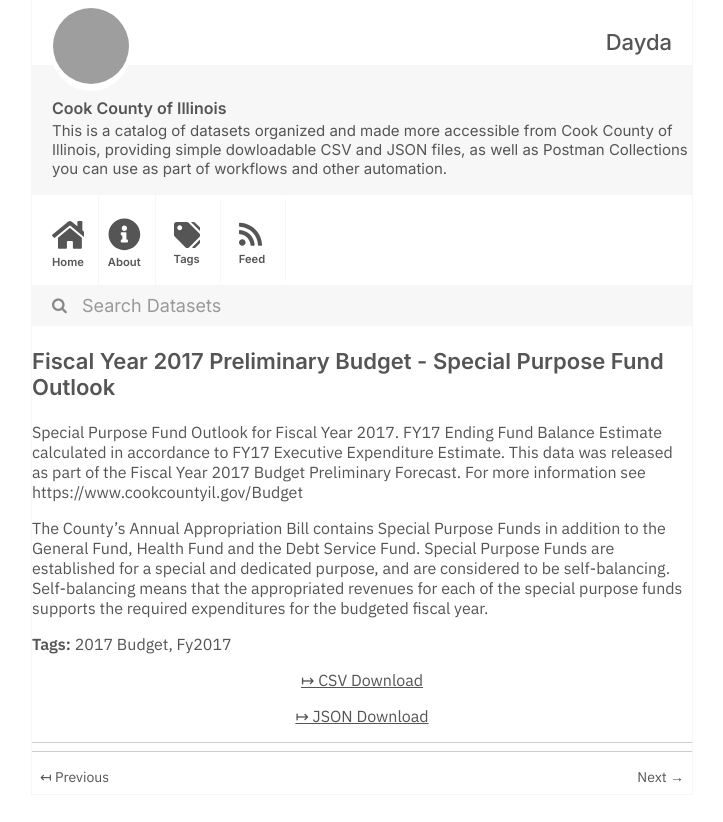
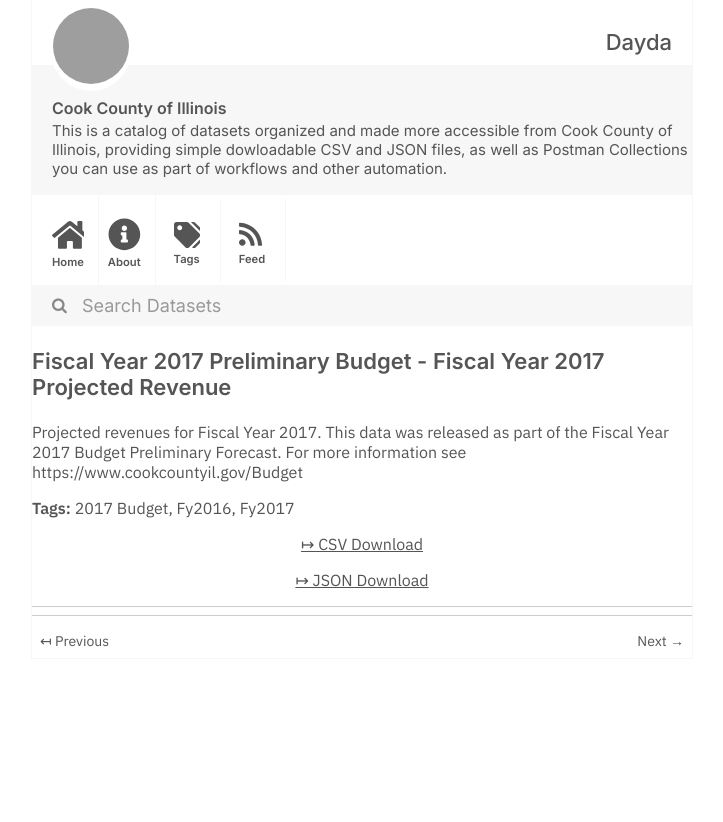
Before and after one commit to dayda-entities/cook-county-of-illinois, a Jekyll site: the page built from _posts/2020-11-10-fiscal-year-2017-preliminary-b.md, in a window 1280 px wide, cut to the strip 0-822 px from the top of the page. Shown: the whole strip, without its empty margins (278-1001 px from the left). Built offline with Jekyll 4.4.1, drawn with Linux system fonts in a browser that asks for light colours; grey boxes are pictures that could not be loaded.

Commit message:
Publish Data

```diff
--- a/_posts/2020-11-10-fiscal-year-2017-preliminary-b.md
+++ b/_posts/2020-11-10-fiscal-year-2017-preliminary-b.md
@@ -1,27 +1,20 @@
 ---
-title: Fiscal Year 2017 Preliminary Budget - Special Purpose Fund Outlook
-created: '2020-11-10T16:57:48.301235'
-modified: '2020-11-10T16:57:48.301246'
+title: Fiscal Year 2017 Preliminary Budget - Fiscal Year 2017 Projected Revenue
+created: '2020-11-10T16:57:20.615042'
+modified: '2020-11-10T16:57:20.615052'
 state: active
 type: dataset
 tags:
   - 2017 Budget
+  - Fy2016
   - Fy2017
 groups:
   - Local Government
 csv_url: >-
-  https://datacatalog.cookcountyil.gov/api/views/t4cr-d2xk/rows.csv?accessType=DOWNLOAD
+  https://datacatalog.cookcountyil.gov/api/views/an54-gqss/rows.csv?accessType=DOWNLOAD
 json_url: >-
-  https://datacatalog.cookcountyil.gov/api/views/t4cr-d2xk/rows.json?accessType=DOWNLOAD
+  https://datacatalog.cookcountyil.gov/api/views/an54-gqss/rows.json?accessType=DOWNLOAD
 layout: post
 
 ---
-Special Purpose Fund Outlook for Fiscal Year 2017. FY17 Ending Fund Balance Estimate calculated in accordance to FY17 Executive Expenditure Estimate. This data was released as part of the Fiscal Year 2017 Budget Preliminary Forecast. For more information see https://www.cookcountyil.gov/Budget
-
-The County’s Annual Appropriation Bill contains Special Purpose
-Funds in addition to the General Fund, Health Fund and the Debt
-Service Fund. Special Purpose Funds are established for a special
-and dedicated purpose, and are considered to be self-balancing.
-Self-balancing means that the appropriated revenues for each of
-the special purpose funds supports the required expenditures for
-the budgeted fiscal year.
+Projected revenues for Fiscal Year 2017. This data was released as part of the Fiscal Year 2017 Budget Preliminary Forecast. For more information see https://www.cookcountyil.gov/Budget
```
